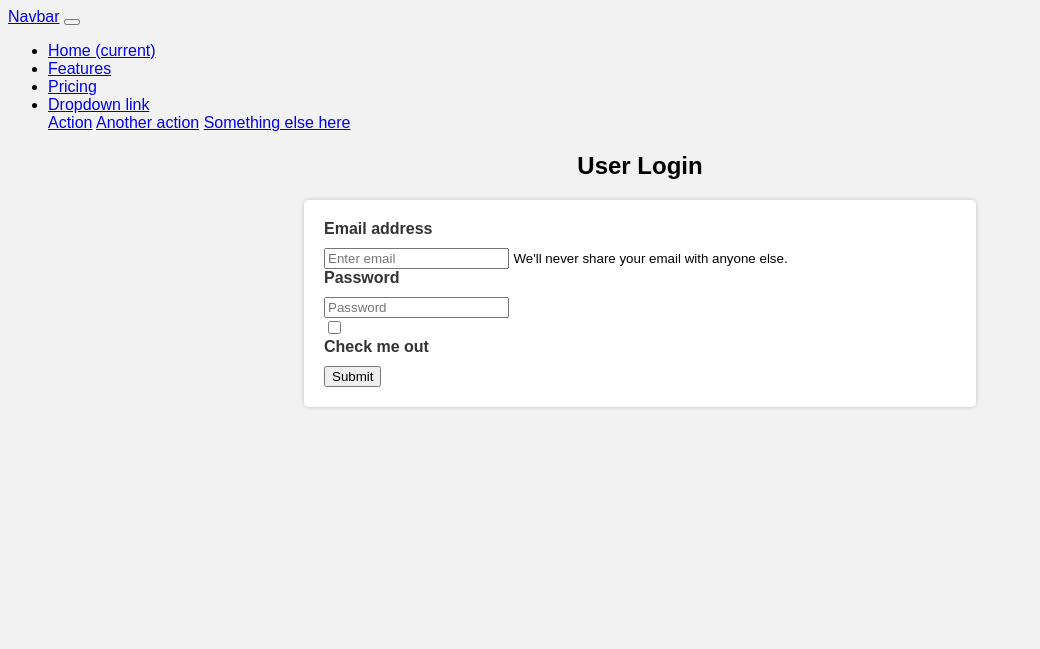
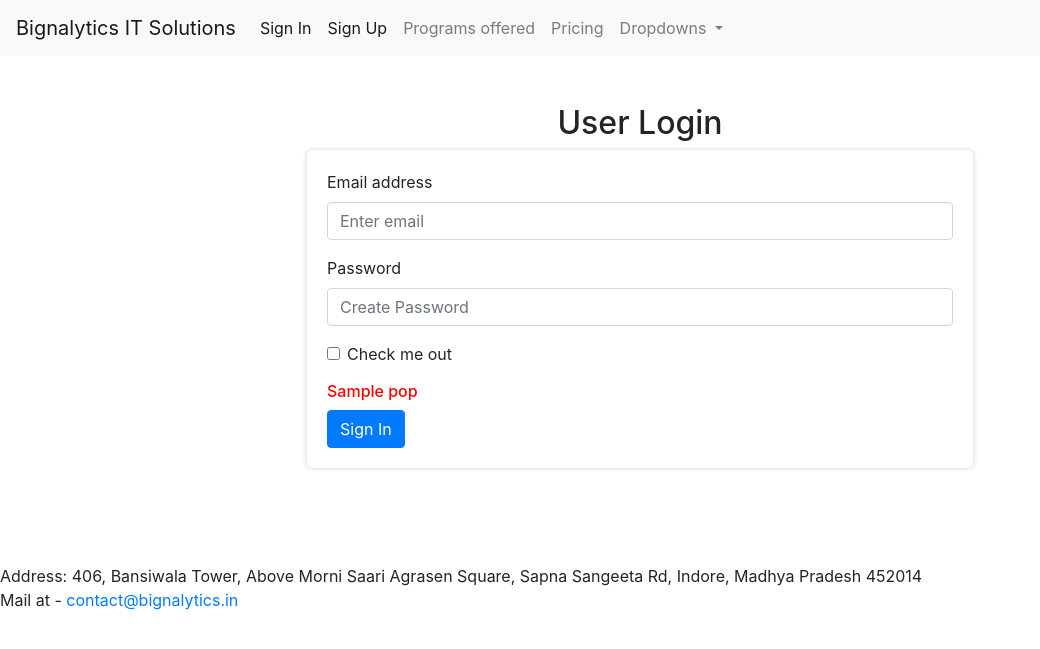
Before and after one commit to Prateikx/bignalytics, a Flask app: template templates/login.html in a window 1280 px wide. Shown: the top 649 px of the page, without its empty margins (0-1040 px from the left). Run offline with Flask 3, Linux system fonts and the light colour scheme; the template is opened without the code that fills it: most values are stand-ins (such as "Sample title", 1, 10 or a date in 2020); some libraries are stand-ins or nearby versions.

Commit message:
add program.html

```diff
--- a/templates/login.html
+++ b/templates/login.html
@@ -2,15 +2,11 @@
 <html>
 
 <head>
-    <title>User Login</title>
+    <title>Bignalytics Home</title>
+    <link rel="stylesheet" href="https://stackpath.bootstrapcdn.com/bootstrap/4.5.2/css/bootstrap.min.css">
     <style>
-        body {
-            font-family: Arial, Helvetica, sans-serif;
-            background-color: #f2f2f2;
-        }
-
         form {
-            width: 50%;
+            width: 60%;
             margin: 0 auto;
             background-color: #ffffff;
             padding: 20px;
@@ -18,53 +14,15 @@
             box-shadow: 0px 0px 5px 0px rgba(0, 0, 0, 0.2);
         }
 
-        h1 {
-            text-align: center;
-            color: #333333;
-        }
-
-        label {
-            display: block;
-            margin-bottom: 10px;
-            font-weight: bold;
-            color: #333333;
-        }
-
-        select,
-        input[type=number] {
-            width: 100%;
-            padding: 10px;
-            border-radius: 5px;
-            border: none;
-            margin-bottom: 20px;
-            box-shadow: 0px 0px 5px 0px rgba(0, 0, 0, 0.1);
-        }
-
-        select:focus,
-        input[type=number]:focus {
-            outline: none;
-            box-shadow: 0px 0px 5px 0px rgba(0, 0, 0, 0.3);
-        }
-
-        input[type=submit] {
-            background-color: #333333;
-            color: #ffffff;
-            border: none;
-            padding: 10px 20px;
-            border-radius: 5px;
-            cursor: pointer;
-        }
-
-        input[type=submit]:hover {
-            background-color: #555555;
+        .error {
+            color: red;
         }
     </style>
-
 </head>
 
 <body>
     <nav class="navbar navbar-expand-lg navbar-light bg-light">
-        <a class="navbar-brand" href="#">Navbar</a>
+        <a class="navbar-brand" href="#">Bignalytics IT Solutions</a>
         <button class="navbar-toggler" type="button" data-toggle="collapse" data-target="#navbarNavDropdown"
             aria-controls="navbarNavDropdown" aria-expanded="false" aria-label="Toggle navigation">
             <span class="navbar-toggler-icon"></span>
@@ -72,10 +30,14 @@
         <div class="collapse navbar-collapse" id="navbarNavDropdown">
             <ul class="navbar-nav">
                 <li class="nav-item active">
-                    <a class="nav-link" href="#">Home <span class="sr-only">(current)</span></a>
+                    <a class="nav-link" href="/">Sign In <span class="sr-only">(current)</span></a>
                 </li>
+                <li class="nav-item active">
+                    <a class="nav-link" href="/signup">Sign Up <span class="sr-only">(current)</span></a>
+                </li>
+
                 <li class="nav-item">
-                    <a class="nav-link" href="#">Features</a>
+                    <a class="nav-link" href="#">Programs offered</a>
                 </li>
                 <li class="nav-item">
                     <a class="nav-link" href="#">Pricing</a>
@@ -83,7 +45,7 @@
                 <li class="nav-item dropdown">
                     <a class="nav-link dropdown-toggle" href="#" id="navbarDropdownMenuLink" role="button"
                         data-toggle="dropdown" aria-haspopup="true" aria-expanded="false">
-                        Dropdown link
+                        Dropdowns
                     </a>
                     <div class="dropdown-menu" aria-labelledby="navbarDropdownMenuLink">
                         <a class="dropdown-item" href="#">Action</a>
@@ -94,22 +56,25 @@
             </ul>
         </div>
     </nav>
+
+    <!-- Rest of your HTML content -->
+
+    <script src="https://stackpath.bootstrapcdn.com/bootstrap/4.5.2/js/bootstrap.min.js"></script>
     <div class="container mt-5">
         <center>
-            <h2>User Login</h2>
+            <h2>User Login </h2>
         </center>
-        <form>
+        <form action="dashboard" method="post">
             <div class="form-group">
                 <label for="exampleInputEmail1">Email address</label>
-                <input type="email" class="form-control" id="exampleInputEmail1" aria-describedby="emailHelp"
-                    placeholder="Enter email">
-                <small id="emailHelp" class="form-text text-muted">We'll never share your email with anyone
-                    else.</small>
+                <input type="email" class="form-control" name="email" id="exampleInputEmail1"
+                    aria-describedby="emailHelp" placeholder="Enter email">
             </div>
 
             <div class="form-group">
                 <label for="exampleInputPassword1">Password</label>
-                <input type="password" class="form-control" id="exampleInputPassword1" placeholder="Password">
+                <input type="password" class="form-control" name="password" id="password"
+                    placeholder="Create Password">
             </div>
 
             <div class="form-group form-check">
@@ -117,11 +82,25 @@
                 <label class="form-check-label" for="exampleCheck1">Check me out</label>
             </div>
 
-            <button type="submit" class="btn btn-primary">Submit</button>
+            <div>
+                <h6 class="error"> {{ pop }} </h6>
+            </div>
+
+            <button type="submit" class="btn btn-primary">Sign In</button>
         </form>
     </div>
 
     <script src="https://stackpath.bootstrapcdn.com/bootstrap/4.5.2/js/bootstrap.min.js"></script>
+    <br>
+    <br>
+    <br>
+    <br>
+    <footer>
+        <p>Address: 406, Bansiwala Tower, Above Morni Saari Agrasen Square, Sapna Sangeeta Rd, Indore, Madhya Pradesh
+            452014<br>
+            Mail at - <a href="mailto:Datascience@bignalytics.in">contact@bignalytics.in</a>
+        </p>
+    </footer>
 </body>
 
 </html>
```
Also changed, not shown: app2.py (added, +142 -0 lines), templates/Signup.html (renamed from templates/navbar.html, +22 -10 lines), templates/enquiry.html (renamed from templates/index.html).
